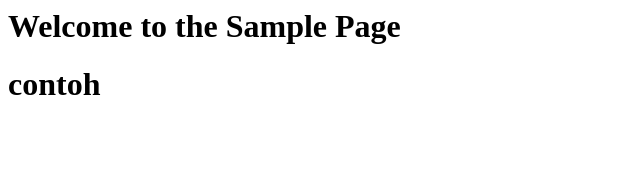
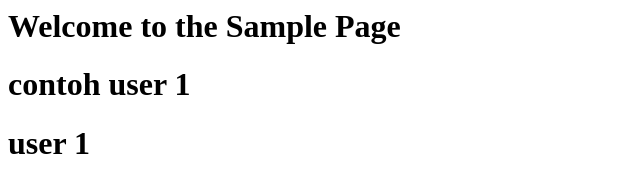
Before and after one commit to Faauziah/git-remote, a plain HTML site: page index.html in a window 1280 px wide. Shown: the whole page, without its empty margins (0-640 px from the left). Drawn offline with Linux system fonts and the light colour scheme.

Commit message:
add user1 to index.html

```diff
--- a/index.html
+++ b/index.html
@@ -3,6 +3,7 @@
     <title>Sample Page</title>
     <body>
     <h1>Welcome to the Sample Page</h1>
-    <h1>contoh</h1>
+    <h1>contoh user 1</h1>
+    <h1>user 1</h1>
     </body>
 </html>
```
